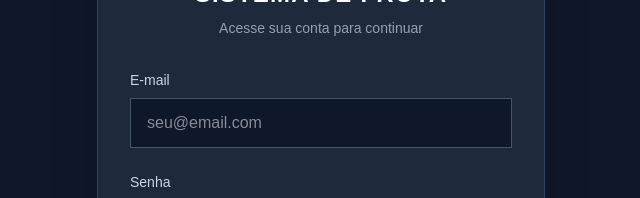
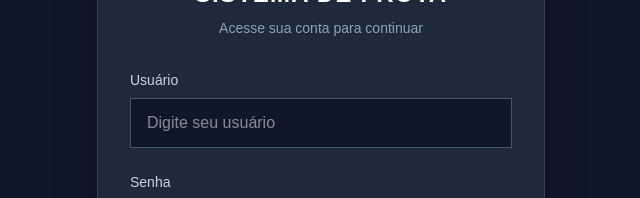
Before and after one commit to delafray/SISTEMA_DE_FROTA, a Next.js app: page /login in a window 1280 px wide. Shown: the part 280-478 px from the top of the page, without its empty margins (319-959 px from the left). Built offline with nearby package versions, Linux system fonts and the light colour scheme.

Commit message:
feat: login using username without domain

```diff
--- a/src/app/login/actions.ts
+++ b/src/app/login/actions.ts
@@ -7,8 +7,20 @@ import { createClient } from '@/lib/supabase/server'
 export async function login(formData: FormData) {
   const supabase = await createClient()
 
-  const email = formData.get('email') as string
+  const username = formData.get('username') as string
   const password = formData.get('password') as string
+
+  // Normaliza o nome: tira espaços, minúsculas, tira acentos
+  let email = username
+    .trim()
+    .toLowerCase()
+    .normalize("NFD")
+    .replace(/[\u0300-\u036f]/g, "")
+
+  // Se o usuário digitou só "ronaldo", completamos o domínio que usamos no Supabase
+  if (!email.includes('@')) {
+    email = `${email}@ronaldoborba.com.br`
+  }
 
   const { error } = await supabase.auth.signInWithPassword({
     email,
--- a/src/app/login/page.tsx
+++ b/src/app/login/page.tsx
@@ -15,16 +15,16 @@ export default function LoginPage() {
 
         <form className="space-y-6">
           <div>
-            <label className="block text-sm font-medium text-slate-300 mb-2" htmlFor="email">
-              E-mail
+            <label className="block text-sm font-medium text-slate-300 mb-2" htmlFor="username">
+              Usuário
             </label>
             <input
-              id="email"
-              name="email"
-              type="email"
+              id="username"
+              name="username"
+              type="text"
               required
               className="w-full px-4 py-3 bg-[#0f172a] border border-slate-600 text-white focus:outline-none focus:border-blue-500 rounded-none transition-colors"
-              placeholder="seu@email.com"
+              placeholder="Digite seu usuário"
             />
           </div>
 
```
Also changed, not shown: 1 other file (tests, documents, lock files or other folders).
